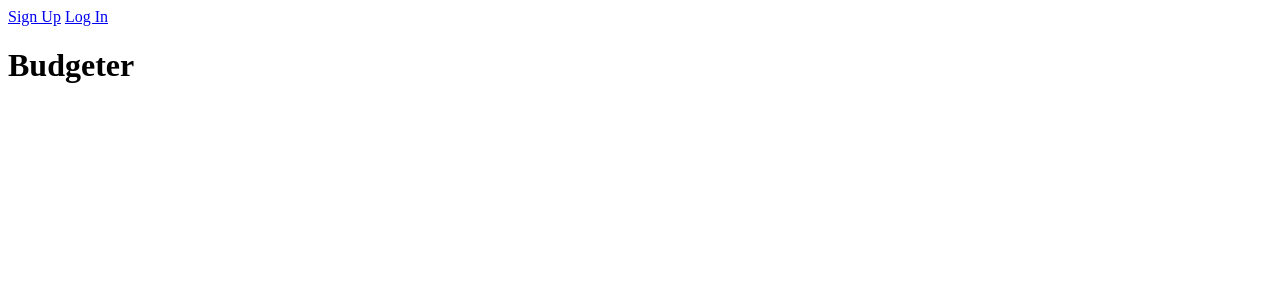
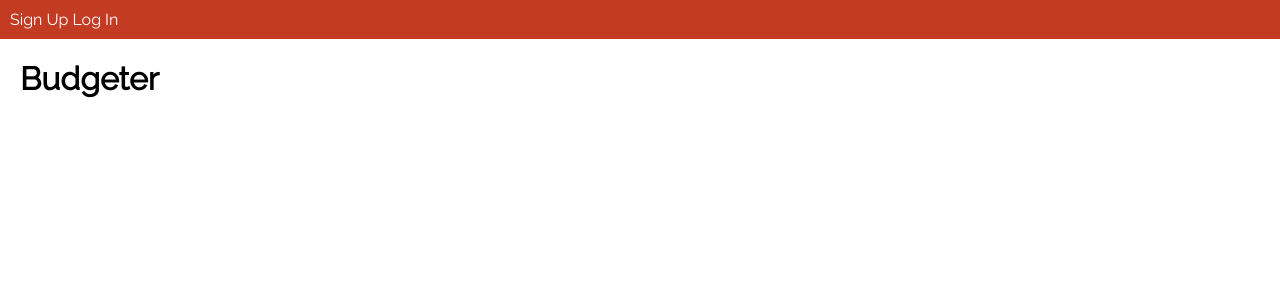
Before and after one commit to samirelanduk/budgeter, a Django app: template home/templates/home.html in a window 1280 px wide. Shown: the top 300 px of the page. Run offline with Django 3.2, Linux system fonts and the light colour scheme; the template is opened without the code that fills it, so the values that code supplies are empty.

Commit message:
Basic CSS

```diff
--- a/budgeter/static/css/main.css
+++ b/budgeter/static/css/main.css
@@ -1,4 +1,26 @@
+body {
+  margin: 0px;
+  font-family: Raleway;
+}
 
+header {
+  background-color: #C23B22;
+  padding: 10px;
+  color: #FFFFFF;
+}
+
+header a {
+  color: inherit;
+}
+
+main {
+  padding-left: 20px;
+  padding-right: 20px;
+}
+
+a {
+  text-decoration: none;
+}
 
 @media only screen and (min-width: 568px) {
   /* iPad down */
--- a/budgeter/templates/base.html
+++ b/budgeter/templates/base.html
@@ -5,6 +5,8 @@
   <meta charset="utf-8">
   <meta name="author" content="Sam Ireland">
   <title>{% block title %}{% endblock %}</title>
+  <link href='http://fonts.googleapis.com/css?family=Raleway' rel='stylesheet'
+   type='text/css'>
   <link rel="stylesheet" type="text/css" href="/static/css/main.css">
 </head>
 
```
